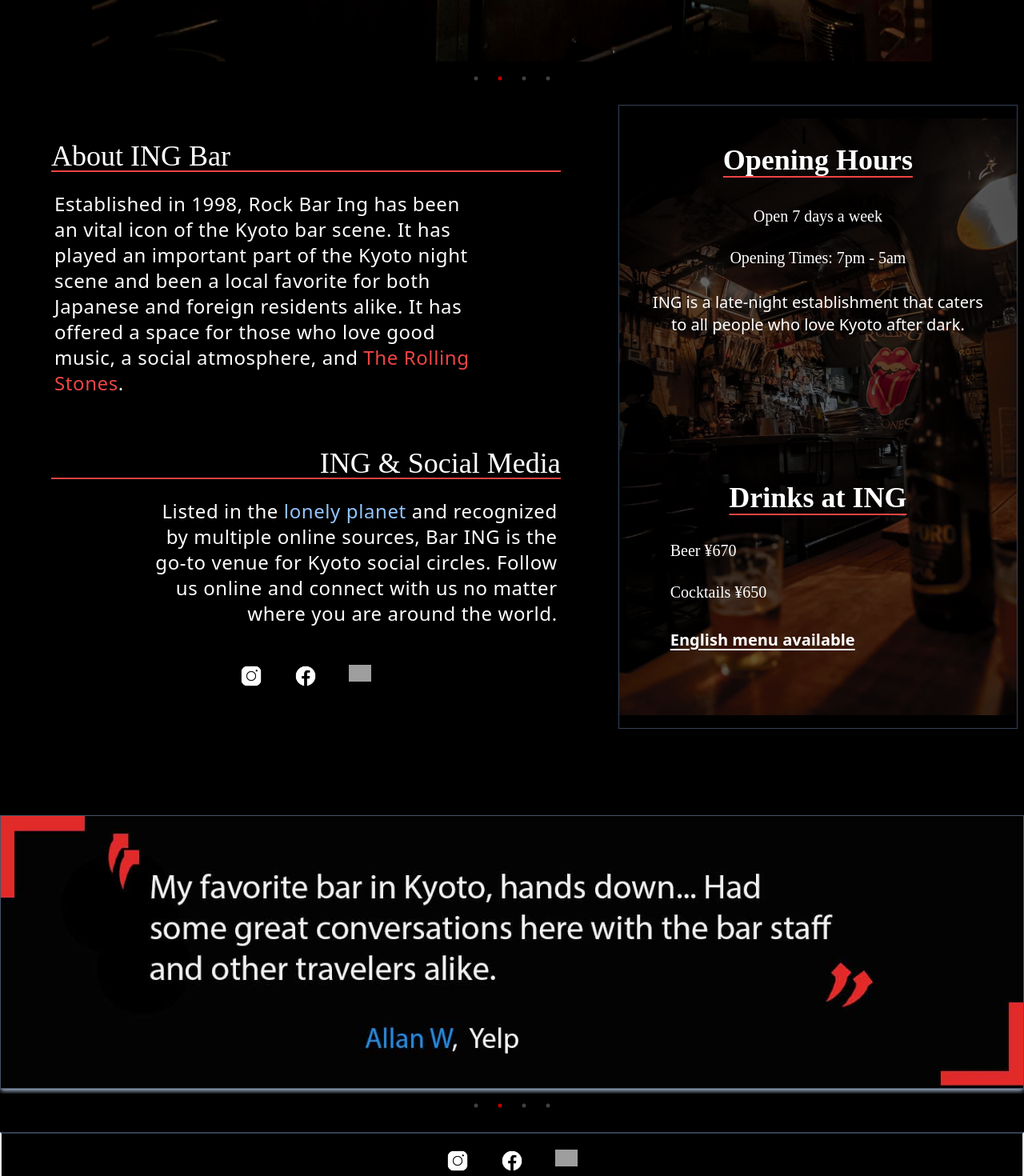
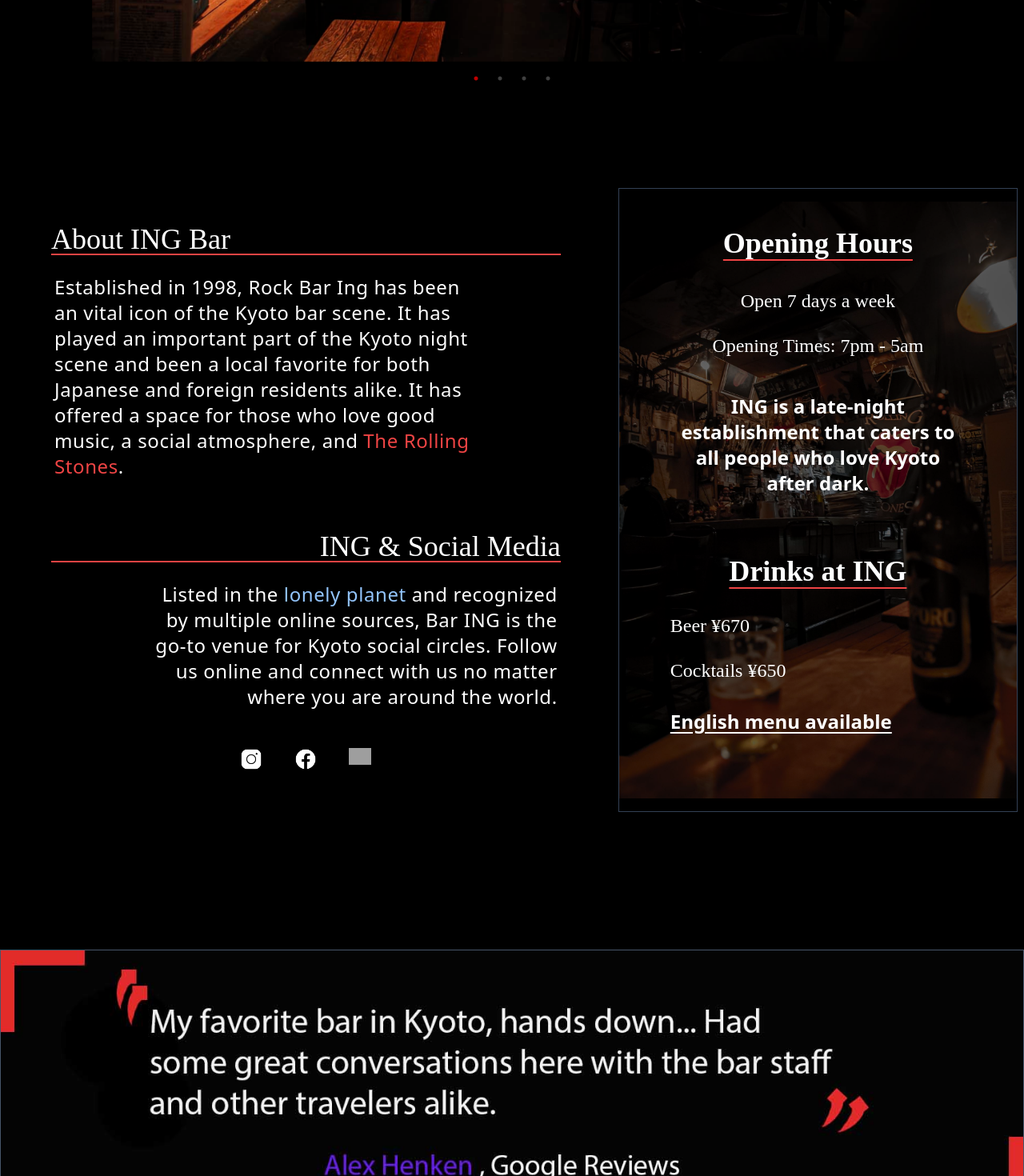
Before and after one commit to jswyndham/ingbar, a React (Vite) app: page / in a window 1280 px wide. Shown: the part 1300-2770 px from the top of the page at 80% size. Built offline with nearby package versions, Linux system fonts and the light colour scheme; grey boxes are pictures that could not be loaded.

Commit message:
Edit styling

```diff
--- a/src/components/OpeningHours.jsx
+++ b/src/components/OpeningHours.jsx
@@ -1,6 +1,6 @@
 const OpeningHours = () => {
   return (
-		<div className="relative my-4 overflow-hidden max-w-4xl mx-auto">
+    <div className="relative my-4 overflow-hidden max-w-4xl m-auto">
       {/* Background Image with overlay */}
       <img
         src="./src/images/ing-beer.jpg"
@@ -10,36 +10,32 @@
       <div className="absolute inset-0 bg-black opacity-60"></div>
 
       {/* Content Container using Flexbox */}
-			<div className="absolute inset-0 flex flex-col justify-between p-4 md:p-8">
+      <div className="absolute inset-0 flex flex-col justify-between p-4 sm:py-44 md:p-8">
         {/* Opening Hours */}
         <div className="text-center">
-					<h2 className="text-white underline underline-offset-8 decoration-2 decoration-red-500 text-2xl md:text-3xl lg:text-4xl font-bold font-robotoSlab">
+          <h2 className="text-white underline underline-offset-8 decoration-2 decoration-red-500 text-3xl lg:text-4xl font-bold font-robotoSlab">
             Opening Hours
           </h2>
-					<div className="mt-4 md:mt-6 text-lg md:text-xl">
-						<p className="font-shadows py-2 lg:py-3">
-							Open 7 days a week
-						</p>
+          <div className="pt-8 lg:pt-6 text-2xl">
+            <p className="font-shadows py-2 lg:py-3">Open 7 days a week</p>
             <p className="font-shadows py-2 lg:py-3">
               Opening Times: 7pm - 5am
             </p>
-						<p className="font-sans py-2 md:py-4">
-							ING is a late-night establishment that caters to all
-							people who love Kyoto after dark.
+            <p className="font-sans p-6 sm:px-24 md:p-8 font-bold">
+              ING is a late-night establishment that caters to all people who
+              love Kyoto after dark.
             </p>
           </div>
         </div>
 
         {/* Drinks at ING */}
         <div className="text-center pb-8 lg:pb-12">
-					<h2 className="text-white underline underline-offset-8 decoration-2 decoration-red-500 text-2xl md:text-3xl lg:text-4xl font-bold font-robotoSlab">
+          <h2 className="text-white underline underline-offset-8 decoration-2 decoration-red-500 text-3xl lg:text-4xl font-bold font-robotoSlab">
             Drinks at ING
           </h2>
-					<div className="mt-4 md:mt-6 text-lg md:text-xl text-left px-4 md:px-8">
+          <div className="pt-8 lg:pt-6  text-2xl text-left px-4 sm:px-24 md:px-8">
             <p className="font-shadows py-2 lg:py-2">Beer ¥670</p>
-						<p className="font-shadows py-2 lg:py-4">
-							Cocktails ¥650
-						</p>
+            <p className="font-shadows py-2 lg:py-4">Cocktails ¥650</p>
             <p className="font-bold underline underline-offset-4 pt-4">
               English menu available
             </p>
--- a/src/pages/Home.jsx
+++ b/src/pages/Home.jsx
@@ -1,10 +1,11 @@
-import { useEffect, useState } from 'react';
-import logo from '../images/ING-Logo-blackBG-whiteTEXT.png';
-import ImageCarousel from '../components/ImageCarousel';
-import OpeningHours from '../components/OpeningHours';
-import AboutUs from '../components/AboutUs';
-import Footer from '../components/Footer';
-import ReviewsCarousel from '../components/ReviewsCarousel';
+import { useEffect, useState } from "react";
+import logo from "../images/ING-Logo-blackBG-whiteTEXT.png";
+import logoWhite from "../images/ING-logo-white.png";
+import ImageCarousel from "../components/ImageCarousel";
+import OpeningHours from "../components/OpeningHours";
+import AboutUs from "../components/AboutUs";
+import Footer from "../components/Footer";
+import ReviewsCarousel from "../components/ReviewsCarousel";
 
 const Home = () => {
   // ***** user State for logo ********
@@ -19,25 +20,26 @@
   }, []);
 
   return (
-		<article className="bg-black">
+    <article className={`${hideLogo ? "bg-black" : "bg-white"}`}>
       <div
-				className={`fullscreen-logo flex flex-col ${
-					hideLogo ? 'hidden-logo' : ''
+        className={`fixed inset-0 flex flex-col items-center justify-center transition-opacity ease-in-out duration-500 ${
+          hideLogo ? "opacity-0 pointer-events-none" : "opacity-100"
         }`}
       >
-				<h1 className="font-gochiHand text-2xl lg:text-5xl mb-20 text-white text-center">
-					Kyoto's <span className="text-red-600">#1</span> late night
-					bar!
+        <h1 className="font-gochiHand text-2xl pt-8 lg:text-5xl text-black text-center">
+          Kyoto's <span className="text-red-600">#1</span> late night bar!
         </h1>
 
         <img
-					src={logo}
+          src={logoWhite}
           alt="Black and white ING logo"
-					style={{ width: '75%', maxHeight: '80vh' }}
+          className="max-w-4xl"
           onClick={() => setHideLogo(true)} // Optionally hide logo on click
         />
       </div>
 
+      {hideLogo && (
+        <>
           <div className="flex justify-center py-6">
             <img
               src={logo}
@@ -45,7 +47,7 @@
               className="flex w-3xl lg:max-w-4xl h-3xl lg:max-h-4xl"
             />
           </div>
-			<div className="mb-10">
+          <div className="mb-20 lg:mb-36">
             <ImageCarousel />
           </div>
 
@@ -54,17 +56,19 @@
             <div className="xl:w-2/5 md:mx-2 mx-1 my-2 flex justify-center border border-slate-700 ">
               <OpeningHours />
             </div>
-				<div className="w-full xl:w-3/5 md:mx-2 my-2 mx-1">
+            <div className="w-full xl:w-3/5 md:mx-2 py-2 mx-1">
               <AboutUs />
             </div>
           </div>
-			<div className="my-12">
+          <div className="mb-16 lg:my-28">
             <div className="w-fit h-2 border-t-4 bg-red-500 border-red-500 py-6"></div>
             <ReviewsCarousel />
           </div>
 
           {/* Footer */}
           <Footer />
+        </>
+      )}
     </article>
   );
 };
```
Also changed, not shown: src/images/ING-logo-white.png (added). Lines whose indentation alone changed are shown as unchanged.
